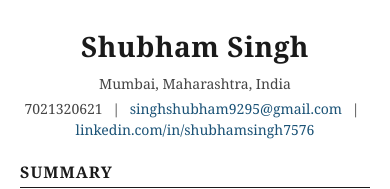
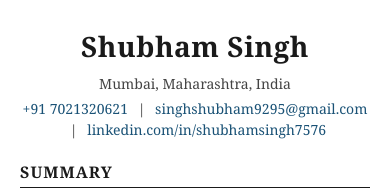
Before and after one commit to ashishpandey001/shubham-singh-resume, a plain HTML site: page index.html in a window 390 px wide. Shown: the top 189 px of the page. Drawn offline with Linux system fonts and the light colour scheme.

Commit message:
Make phone number a clickable tel link with +91 prefix

```diff
--- a/index.html
+++ b/index.html
@@ -269,7 +269,7 @@
             <h1>Shubham Singh</h1>
             <div class="location">Mumbai, Maharashtra, India</div>
             <div class="contact-line">
-                7021320621
+                <a href="tel:+917021320621">+91 7021320621</a>
                 <span class="separator">|</span>
                 <a href="mailto:singhshubham9295@gmail.com">singhshubham9295@gmail.com</a>
                 <span class="separator">|</span>
```
